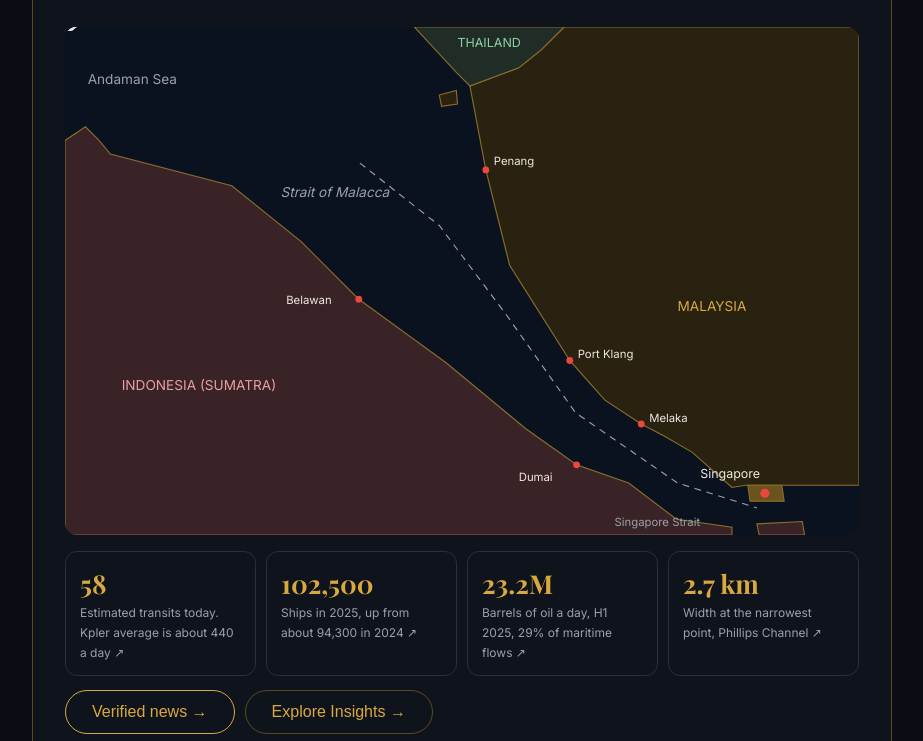
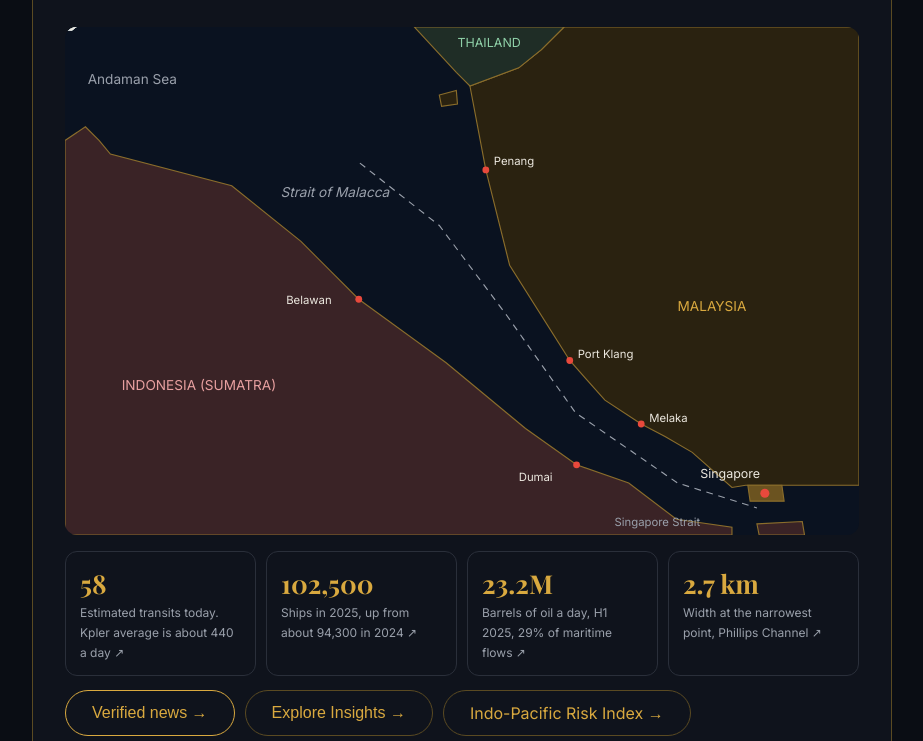
Before and after one commit to netblue-dot/netblue-dot.github.io, a plain HTML site: page indo-pacific.html in a window 1280 px wide. Shown: the part 172-913 px from the top of the page, without its empty margins (178-1101 px from the left). Drawn offline with nearby package versions, Linux system fonts and the light colour scheme.

Commit message:
Add files via upload

```diff
--- a/indo-pacific.html
+++ b/indo-pacific.html
@@ -64,7 +64,7 @@ a.kpi{text-decoration:none;color:inherit;display:block;transition:.2s}a.kpi:hove
 <g id="sh"></g>
 <circle cx="617" cy="411" r="4" fill="#e8493c"><animate attributeName="r" values="4;18" dur="2s" repeatCount="indefinite"/><animate attributeName="opacity" values="1;0" dur="2s" repeatCount="indefinite"/></circle></svg>
 <div class="kpis" style="margin-top:12px"><a class="kpi" href="https://www.kpler.com/zh/blog/from-hormuz-to-malacca-the-next-chokepoint-risk" target="_blank" rel="noopener"><b id="cnt">0</b><span>Estimated transits today. Kpler average is about 440 a day ↗</span></a><a class="kpi" href="https://www.thejakartapost.com/world/2026/04/24/hormuz-crisis-throws-spotlight-on-the-malacca-strait" target="_blank" rel="noopener"><b>102,500</b><span>Ships in 2025, up from about 94,300 in 2024 ↗</span></a><a class="kpi" href="https://engineeringnews.co.za/article/hormuz-crisis-throws-spotlight-on-worlds-largest-chokepoint-the-malacca-strait-2026-04-23" target="_blank" rel="noopener"><b>23.2M</b><span>Barrels of oil a day, H1 2025, 29% of maritime flows ↗</span></a><a class="kpi" href="https://engineeringnews.co.za/article/hormuz-crisis-throws-spotlight-on-worlds-largest-chokepoint-the-malacca-strait-2026-04-23" target="_blank" rel="noopener"><b>2.7 km</b><span>Width at the narrowest point, Phillips Channel ↗</span></a></div>
-<div style="display:flex;gap:10px;flex-wrap:wrap;margin-top:14px"><button class="btn" id="vn">Verified news →</button><button class="btn" id="open" style="border-color:#5a4a22">Explore Insights →</button></div>
+<div style="display:flex;gap:10px;flex-wrap:wrap;margin-top:14px"><button class="btn" id="vn">Verified news →</button><button class="btn" id="open" style="border-color:#5a4a22">Explore Insights →</button><a class="btn" href="indo-pacific-risk-index.html" style="text-decoration:none;display:inline-block;border-color:#5a4a22">Indo-Pacific Risk Index →</a></div>
 <div class="cap">Political map. Coastlines and borders are simplified from approximate coordinates, and the dashed line is the approximate Indonesia-Malaysia maritime boundary. Ship positions are simulated and are not AIS data. The counter estimates today’s transits from the Kpler daily average. Gold: tankers. Blue: container ships. Grey: bulk carriers. White: gas carriers. Click the map for verified news.</div><div class="asx"><b>ANALYST ASSESSMENT</b>Malacca carries the largest oil flow of any chokepoint and saw little disruption from the Hormuz crisis in H1 2026. The main risks are traffic concentration, collisions and a wider South China Sea or Taiwan contingency. Alternatives through Sunda and Lombok add days to a voyage.</div></div></div></div>
 
 <div id="nw"><button class="btn x" id="nx2">Close ✕</button><div class="wrap"><h2 style="font-size:30px">Indo-Pacific: verified news</h2><p class="note">Each item links to the original report. Items come from search results, so open the link to confirm details.</p><div class="tabs" id="nt"></div><div class="ncards" id="nl"></div></div></div>
```
